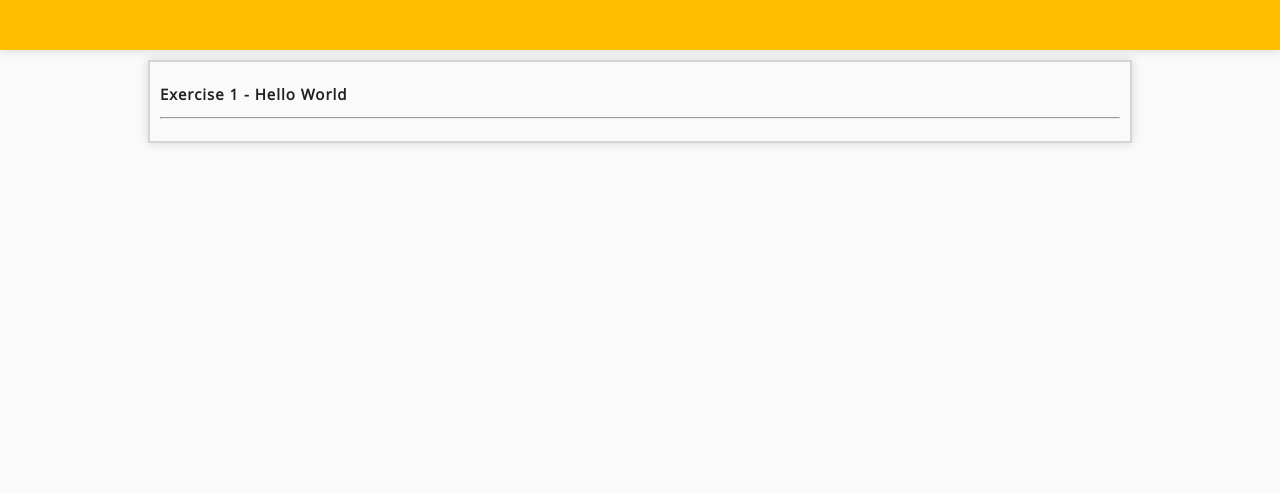
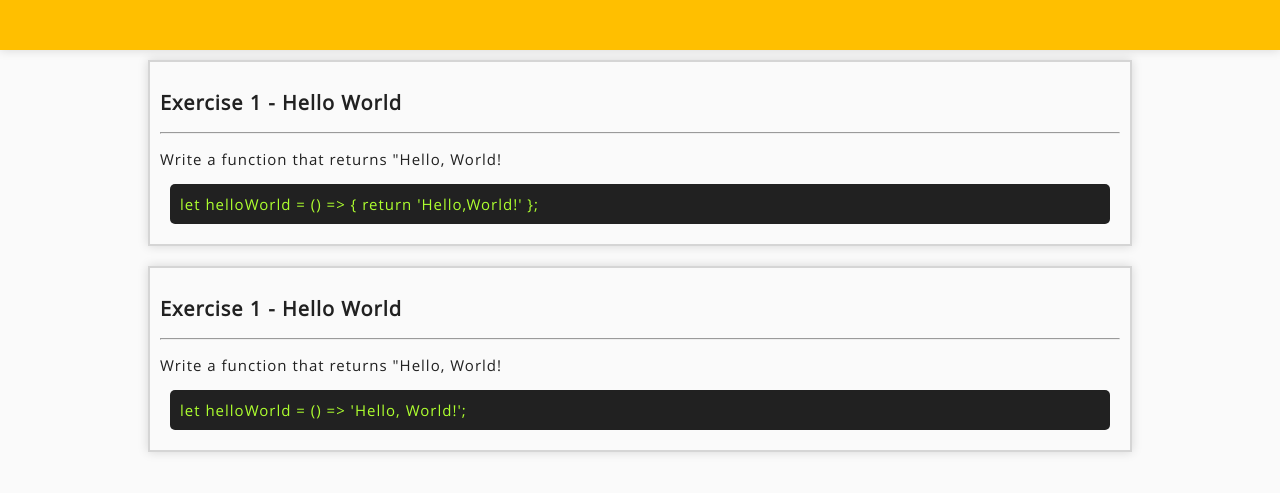
Before and after one commit to CrAvila16180/javascript-exercises, a plain HTML site: page index.html in a window 1280 px wide. Shown: the part 125-618 px from the top of the page. Drawn offline with Linux system fonts and the light colour scheme.

Commit message:
Create html and log functions

```diff
--- a/index.html
+++ b/index.html
@@ -18,8 +18,15 @@
         <section>
             <p><h2>Exercise 1 - Hello World </h2></p>
             <hr/>
-            <p><h3></h3></p>
+            <p>Write a function that returns "Hello, World!</p>
+            <div class="code">
+                let helloWorld = () => {
+                    return 'Hello,World!'
+                };
+            </div>
         </section>
+
+
     </article>
 
     <script src="main.js"></script>
--- a/main.css
+++ b/main.css
@@ -27,13 +27,31 @@ header {
 
 article {
     display: flex;
+    flex-direction: column;
     justify-content: center;
+
 }
 section {
     border: 2px solid rgba(0, 0, 0, 0.15);
     width: 75%;
-    margin: 10px 25px;
+    margin: 10px auto;
     padding: 10px;
     color: #212121;
     box-shadow: 0 0 10px rgba(0, 0, 0, 0.15);
 }
+
+h2 {
+    font-size: 2rem;
+}
+section p {
+    font-size: 1.5rem
+}
+
+.code {
+    border-radius: 5px;
+    font-size: 1.5rem;
+    padding: 10px;
+    margin: 10px;
+    background: #212121;
+    color: greenyellow;
+}
--- a/main.js
+++ b/main.js
@@ -0,0 +1,40 @@
+const log = (content) => console.log(content);
+
+const article = document.querySelector('article');
+const section = document.createElement('section');
+const para = document.createElement('p');
+const ins = document.createElement('p');
+const h2 = document.createElement('h2');
+const hr = document.createElement('hr');
+const div = document.createElement('div');
+
+const html = (number,name,instructions,code) => {
+    article.appendChild(section);
+    section.appendChild(para);
+    para.appendChild(h2);
+    h2.textContent = `Exercise ${number} - ${name}`;
+    section.appendChild(hr);
+    section.appendChild(ins);
+    ins.textContent = instructions;
+    section.appendChild(div);
+    div.classList.add('code');
+    div.textContent = code
+}
+
+html(1, 'Hello World', 'Write a function that returns "Hello, World!', "let helloWorld = () => 'Hello, World!';" )
+
+const ex = (number,name) => {
+    log('');
+    log(`Exercise ${number}`);
+    log(name);
+    log('');
+};
+
+
+
+
+ex(1, 'Hello World')
+
+let helloWorld = () => 'Hello, World!';
+
+log(helloWorld())
```
